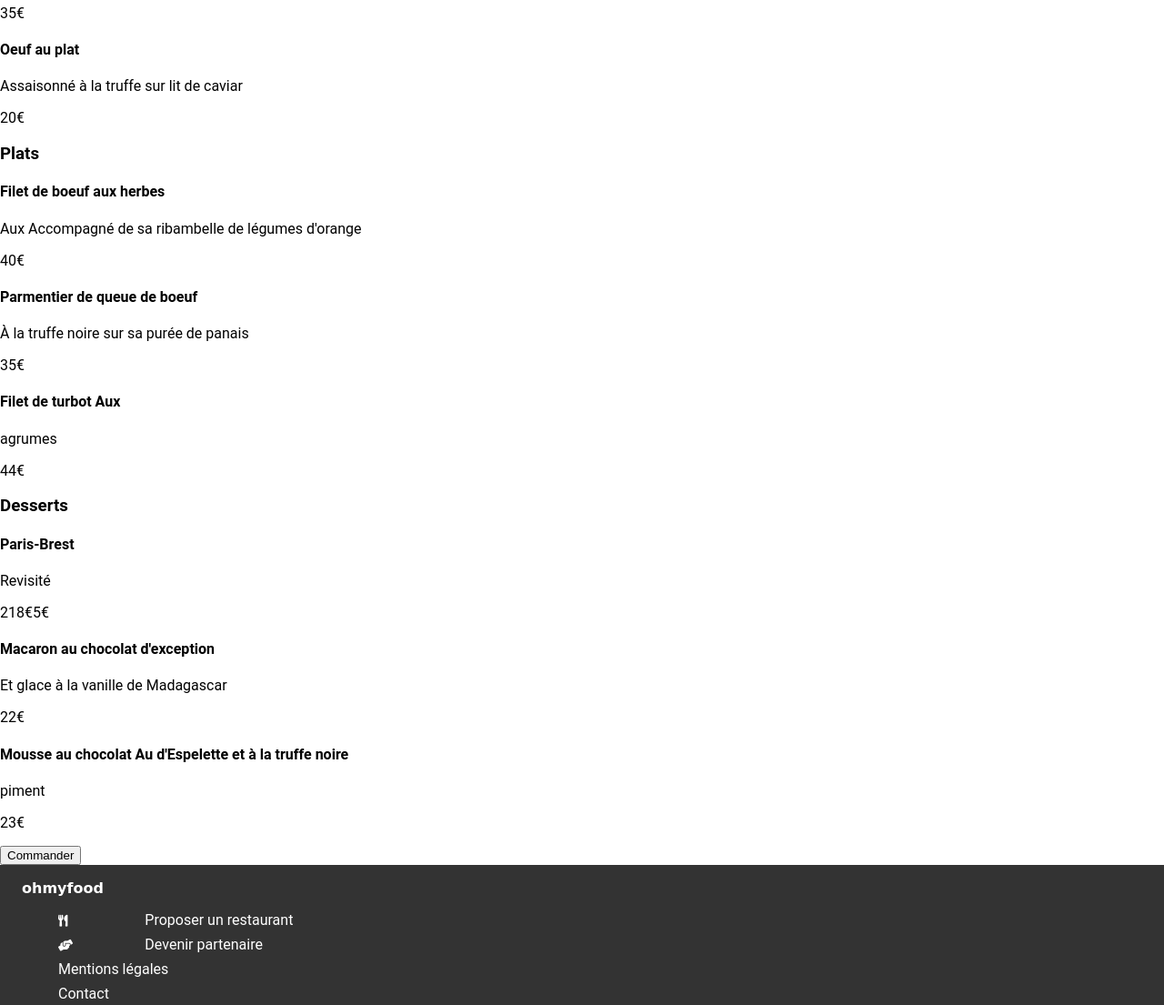
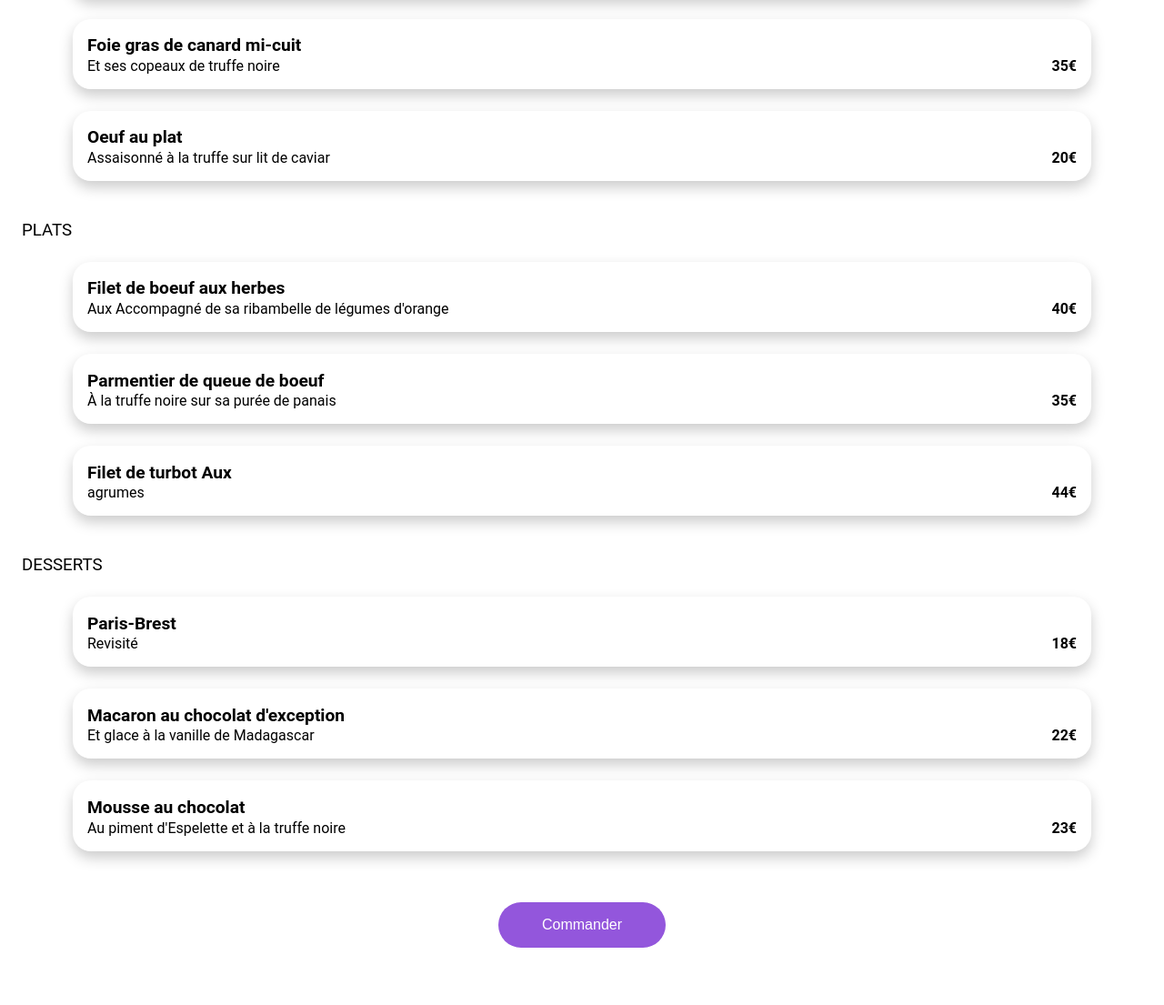
Before and after one commit to Bipce/ClaireRoyer_3_08092021, a website: page html/the-taste-palette.html in a window 1280 px wide. Shown: the part 660-1765 px from the top of the page at 91% size. Drawn offline with Linux system fonts and the light colour scheme.

Commit message:
Add class to price + CSS to each restaurant page

```diff
--- a/html/the-taste-palette.html
+++ b/html/the-taste-palette.html
@@ -32,6 +32,7 @@
         />
       </figure>
 
+      <div class="page">
         <h2 class="page__title">
           La palette du goût <i class="far fa-heart"></i>
         </h2>
@@ -41,19 +42,19 @@
           <article class="block__card">
             <h4>Fricassée d'escargot</h4>
             <p>Au piment d'Espelette</p>
-          <p>25€</p>
+            <p class="price">25€</p>
           </article>
 
           <article class="block__card">
             <h4>Foie gras de canard mi-cuit</h4>
             <p>Et ses copeaux de truffe noire</p>
-          <p>35€</p>
+            <p class="price">35€</p>
           </article>
 
           <article class="block__card">
             <h4>Oeuf au plat</h4>
             <p>Assaisonné à la truffe sur lit de caviar</p>
-          <p>20€</p>
+            <p class="price">20€</p>
           </article>
         </div>
 
@@ -62,19 +63,19 @@
           <article class="block__card">
             <h4>Filet de boeuf aux herbes</h4>
             <p>Aux Accompagné de sa ribambelle de légumes d'orange</p>
-          <p>40€</p>
+            <p class="price">40€</p>
           </article>
 
           <article class="block__card">
             <h4>Parmentier de queue de boeuf</h4>
             <p>À la truffe noire sur sa purée de panais</p>
-          <p>35€</p>
+            <p class="price">35€</p>
           </article>
 
           <article class="block__card">
             <h4>Filet de turbot Aux</h4>
             <p>agrumes</p>
-          <p>44€</p>
+            <p class="price">44€</p>
           </article>
         </div>
 
@@ -83,35 +84,36 @@
           <article class="block__card">
             <h4>Paris-Brest</h4>
             <p>Revisité</p>
-          <p>218€5€</p>
+            <p class="price">18€</p>
           </article>
 
           <article class="block__card">
             <h4>Macaron au chocolat d'exception</h4>
             <p>Et glace à la vanille de Madagascar</p>
-          <p>22€</p>
+            <p class="price">22€</p>
           </article>
 
           <article class="block__card">
-          <h4>Mousse au chocolat Au d'Espelette et à la truffe noire</h4>
-          <p>piment</p>
-          <p>23€</p>
+            <h4>Mousse au chocolat</h4>
+            <p>Au piment d'Espelette et à la truffe noire</p>
+            <p class="price">23€</p>
           </article>
         </div>
 
         <button>Commander</button>
+      </div>
     </section>
 
     <footer>
       <h2>ohmyfood</h2>
-      <ol>
+      <ul>
         <li><i class="fas fa-utensils"></i>Proposer un restaurant</li>
         <li><i class="fas fa-hands-helping"></i>Devenir partenaire</li>
         <li>Mentions légales</li>
         <li>
           <a href="mailto:@mail.com">Contact</a>
         </li>
-      </ol>
+      </ul>
     </footer>
   </body>
 </html>
--- a/main.scss
+++ b/main.scss
@@ -9,6 +9,7 @@
 @import "./sass/layouts/figure";
 @import "./sass/layouts/nav";
 @import "./sass/layouts/restaurant-accueil";
+@import "./sass/layouts/restaurant-cards";
 @import "./sass/layouts/footer";
 
 @import "./sass/components/button";
--- a/sass/components/_button.scss
+++ b/sass/components/_button.scss
@@ -29,3 +29,14 @@
     }
   }
 }
+
+.page button {
+  border-radius: 30px;
+  border: none;
+  padding: 1rem 3rem;
+  color: white;
+  background-color: $color-primary;
+  font-size: 1rem;
+  margin-bottom: 4rem;
+  margin-top: 2rem;
+}
--- a/sass/layouts/_figure.scss
+++ b/sass/layouts/_figure.scss
@@ -3,6 +3,6 @@
   img {
     object-fit: cover;
     width: 100%;
-    height: 30vh;
+    height: 40vh;
   }
 }
--- /dev/null
+++ b/sass/layouts/_restaurant-cards.scss
@@ -0,0 +1,54 @@
+.page {
+  margin-top: -3.2rem;
+  border-radius: 40px;
+  background-color: white;
+  position: relative;
+  display: flex;
+  flex-direction: column;
+  align-items: center;
+  &__title {
+    width: 85%;
+    @include margin;
+    font-size: 2rem;
+    display: flex;
+    justify-content: space-between;
+    padding-top: 2rem;
+    & i {
+      text-align: center;
+    }
+  }
+  .block {
+    width: 100%;
+    @include margin;
+    h3 {
+      text-transform: uppercase;
+      font-weight: normal;
+      @include margin;
+    }
+    &__card {
+      width: 85%;
+      position: relative;
+      display: flex;
+      flex-direction: column;
+      padding: 0 1rem;
+      box-shadow: 0 7px 15px 0 darken($color: white, $amount: 20%);
+      border-radius: 20px;
+      margin: 1.5rem auto;
+      padding: 1rem;
+      h4,
+      p {
+        margin-top: 0.1rem;
+        margin-bottom: 0rem;
+      }
+    }
+    h4 {
+      font-size: 1.2rem;
+    }
+  }
+  .price {
+    font-weight: bold;
+    position: absolute;
+    right: 1rem;
+    bottom: 1rem;
+  }
+}
```
Also changed, not shown: html/french-style.html (+13 -11 lines), html/the-delight-of-the-senses.html (+13 -11 lines), html/the-enchanted-note.html (+14 -12 lines), index.html (+2 -2 lines), styles.css. Lines whose indentation alone changed are shown as unchanged.
